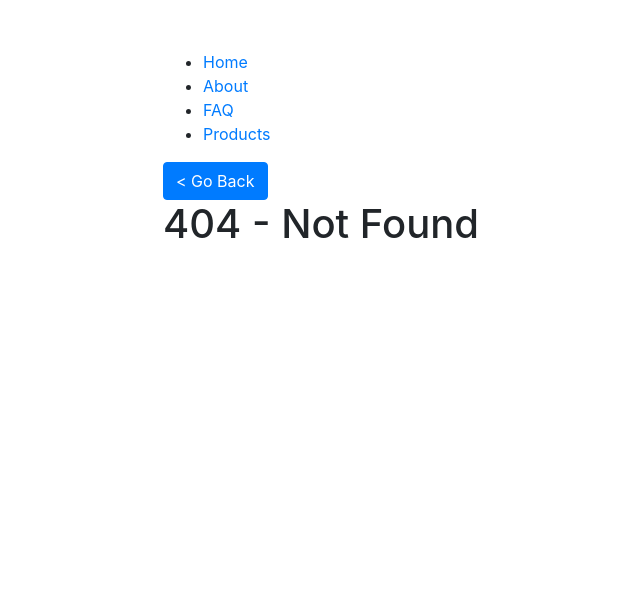
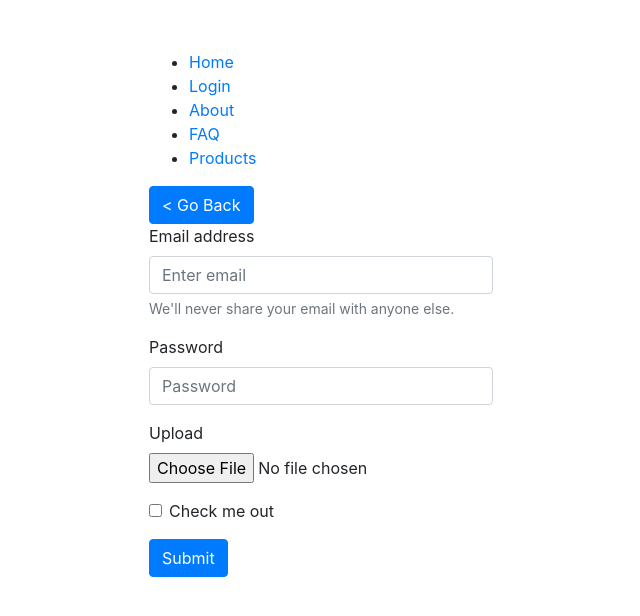
Before and after one commit to sriram10/react-store, a React (Create React App) app: page /login in a window 1280 px wide. Before the commit this address had no page. Shown: the top 616 px of the page, without its empty margins (319-959 px from the left). Built offline with nearby package versions, Linux system fonts and the light colour scheme.

Commit message:
added form validation with formik

```diff
--- a/package.json
+++ b/package.json
@@ -7,13 +7,16 @@
     "@testing-library/react": "^11.1.0",
     "@testing-library/user-event": "^12.1.10",
     "bootstrap": "^4.6.0",
+    "formik": "^2.2.6",
     "react": "^17.0.2",
     "react-bootstrap": "^1.5.2",
     "react-dom": "^17.0.2",
     "react-helmet": "^6.1.0",
     "react-router-dom": "^5.2.0",
     "react-scripts": "4.0.3",
-    "web-vitals": "^1.0.1"
+    "redux": "^4.0.5",
+    "web-vitals": "^1.0.1",
+    "yup": "^0.32.9"
   },
   "scripts": {
     "start": "react-scripts start",
--- a/src/App.js
+++ b/src/App.js
@@ -1,5 +1,4 @@
 import './App.css';
-import ProductListingPage from './pages/ProductListingPage';
 import {
   BrowserRouter,
   Switch,
@@ -18,8 +17,13 @@ function App() {
       <div>
         <ul>
           <li><Link to="/">Home</Link></li>
+          <li><Link to="/login">Login</Link></li>
           <li><Link to="/about">About</Link></li>
-          <li><Link to="/faq">FAQ</Link></li>
+          <li><Link to={{
+            pathname: "/faq",
+            search: "?id=234",
+            state: { user: { name: "Test" } }
+          }}>FAQ</Link></li>
           <li><Link to="/products">Products</Link></li>
         </ul>
         <GoBackButton />
--- a/src/components/Login.js
+++ b/src/components/Login.js
@@ -0,0 +1,79 @@
+import React from "react";
+import { Alert, Button, Form } from "react-bootstrap";
+import * as yup from 'yup';
+
+const loginValidation = yup.object({
+  email: yup.string().email().required("Enter valid email"),
+  password: yup.string().min(8).max(12).required("Enter valid password")
+})
+
+class Login extends React.Component {
+  state={
+    email: "",
+    password: "",
+    error: ""
+  }
+
+  handleChange = (key, value) => {
+    this.setState({
+      [key]: value,
+      error: ""
+    }, () => {
+      // if(key === "password" && this.state.password.length < 8) {
+      //   this.setState({
+      //     error: "Password should be min 8 chars long!"
+      //   })
+      // }
+    })
+  }
+
+  onLoginSubmit = e => {
+     e.preventDefault();
+      loginValidation.validate(this.state)
+      .then(res => {
+        console.log('VALIDATION >>', res)
+      })
+      .catch(err => {
+        console.log('ERRORS >> ', err.errors)
+      })
+  }
+
+  render() {
+    const { email, password, error } = this.state;
+
+    return (
+      <div>
+        { error && <Alert variant="danger">{error}</Alert> }
+        <Form onSubmit={this.onLoginSubmit}>
+          <Form.Group controlId="formBasicEmail">
+            <Form.Label>Email address</Form.Label>
+            <Form.Control type="text" placeholder="Enter email" value={email} onChange={(e) => this.handleChange("email", e.target.value)} />
+            <Form.Text className="text-muted">
+              We'll never share your email with anyone else.
+            </Form.Text>
+          </Form.Group>
+
+          <Form.Group controlId="formBasicPassword">
+            <Form.Label>Password</Form.Label>
+            <Form.Control type="password" placeholder="Password" value={password} onChange={(e) => this.handleChange("password", e.target.value)} style={{ borderColor: error ? 'red' : '#ccc' }} />
+          </Form.Group>
+          <Form.Group controlId="formBasicPassword">
+            <Form.Label>Upload</Form.Label>
+            <Form.Control type="file" onChange={e => {
+              console.log(e.target.files)
+            }} />
+          </Form.Group>
+          <Form.Group controlId="formBasicCheckbox">
+            <Form.Check type="checkbox" label="Check me out" />
+          </Form.Group>
+
+          <Button variant="primary" type="submit">
+            Submit
+          </Button>
+        </Form>
+      </div>
+    );
+  }
+}
+
+export default Login;
--- /dev/null
+++ b/src/components/LoginWithFormik.js
@@ -0,0 +1,63 @@
+import { Formik } from "formik";
+import React from "react";
+import { Alert, Button, Form } from "react-bootstrap";
+import * as yup from 'yup';
+
+const loginValidation = yup.object({
+  email: yup.string().email().required("Enter valid email"),
+  password: yup.string().min(8).max(12).required("Enter valid password")
+})
+
+class LoginWithFormik extends React.Component {
+
+  onLoginSubmit = data => {
+     console.log(data)
+  }
+
+  render() {
+    return (
+      <div>
+        <Formik onSubmit={this.onLoginSubmit} initialValues={{ email: "", password: "" }} validationSchema={loginValidation} validateOnChange={false} >
+          {
+            (props) => {
+              const { values, errors, handleChange, handleSubmit } = props;
+              console.log('Form Errors >> ', errors)
+              return (
+                <Form onSubmit={handleSubmit}>
+                  {/* { error && <Alert variant="danger">{error}</Alert> } */}
+                  <Form.Group controlId="formBasicEmail">
+                    <Form.Label>Email address</Form.Label>
+                    <Form.Control type="text" placeholder="Enter email" value={values.email} onChange={handleChange('email')} />
+                    <Form.Text className="text-muted">
+                      We'll never share your email with anyone else.
+                    </Form.Text>
+                  </Form.Group>
+
+                  <Form.Group controlId="formBasicPassword">
+                    <Form.Label>Password</Form.Label>
+                    <Form.Control type="password" placeholder="Password" value={values.password} onChange={handleChange('password')} />
+                  </Form.Group>
+                  <Form.Group controlId="formBasicPassword">
+                    <Form.Label>Upload</Form.Label>
+                    <Form.Control type="file" onChange={e => {
+                      console.log(e.target.files)
+                    }} />
+                  </Form.Group>
+                  <Form.Group controlId="formBasicCheckbox">
+                    <Form.Check type="checkbox" label="Check me out" />
+                  </Form.Group>
+
+                  <Button variant="primary" type="submit">
+                    Submit
+                  </Button>
+                </Form>
+              )
+            }
+          }
+        </Formik>
+      </div>
+    );
+  }
+}
+
+export default LoginWithFormik;
--- a/src/components/RoutesContainer.js
+++ b/src/components/RoutesContainer.js
@@ -5,6 +5,8 @@ import {
 } from "react-router-dom";
 import FaqPage from '../pages/FaqPage';
 import ProductListingPage from '../pages/ProductListingPage';
+import Login from './Login';
+import LoginWithFormik from './LoginWithFormik';
 import PageTitle from './PageTitle';
 
 
@@ -12,6 +14,7 @@ const RoutesContainer = () => {
   return (
     <Switch>
       <Route exact path="/" render={() => <h1>Home</h1>} />
+      <Route exact path="/login" render={() => <LoginWithFormik />} />
       <Route exact path="/about" render={() => <h1>About</h1>} />
       <Route exact path="/faq" component={FaqPage} />
       <Route exact path="/products" component={ProductListingPage} />
--- a/src/pages/FaqPage.js
+++ b/src/pages/FaqPage.js
@@ -80,6 +80,7 @@ class FaqPage extends React.Component {
 
 	render() {
 		const { activeTab, panels } = this.state;
+    console.log('FAQ >> ', this.props)
 		return (
 			<div className='accordion' role='tablist'>
 				{panels.map((panel, index) =>
```
Also changed, not shown: 1 other file (tests, documents, lock files or other folders).
